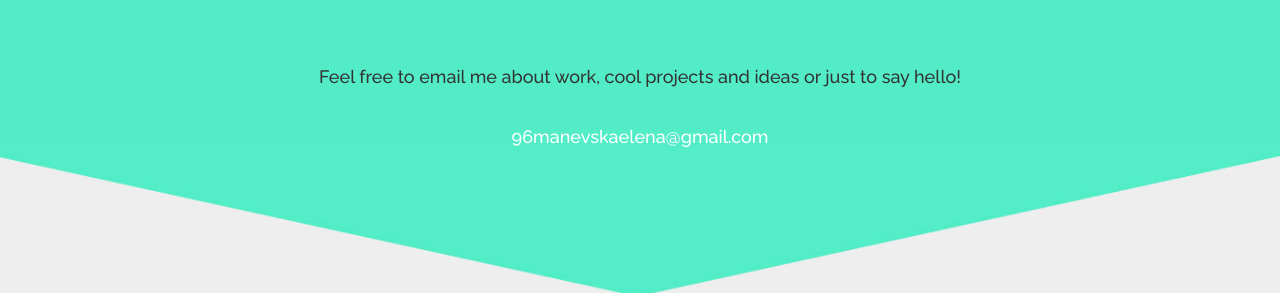
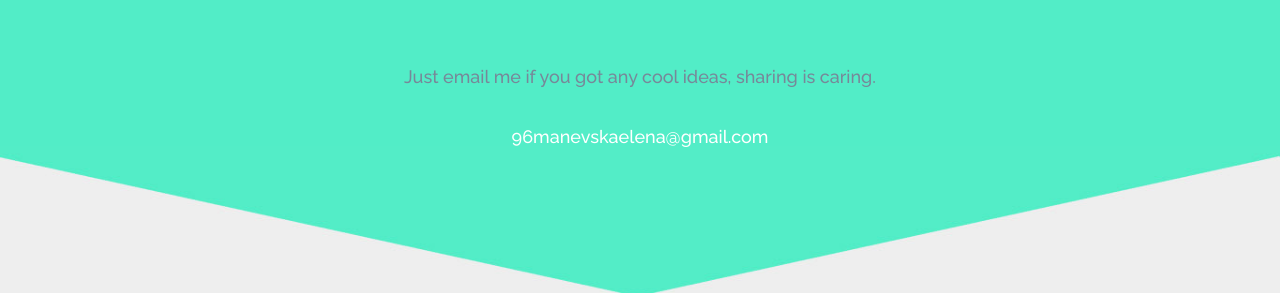
Before and after one commit to manevska/manevska.github.io, a plain HTML site: page index.html in a window 1280 px wide. Shown: the part 1567-1860 px from the top of the page. Drawn offline with Linux system fonts and the light colour scheme.

Commit message:
Added files via upload

```diff
--- a/index.html
+++ b/index.html
@@ -146,7 +146,7 @@ License URL: http://creativecommons.org/licenses/by/3.0/
 		</div>
 		</br>
 		<div class="text-center" style="margin-top:50px !important">
-			<h4>Feel free to email me about work, cool projects and ideas or just to say hello!</h4> </br></br>
+			<h4 style="color: lightslategrey">Just email me if you got any cool ideas, sharing is caring.</h4> </br></br>
 			<h4 style="color:#FFFFFF;">96manevskaelena@gmail.com</h4>
 		</div>
 
```
